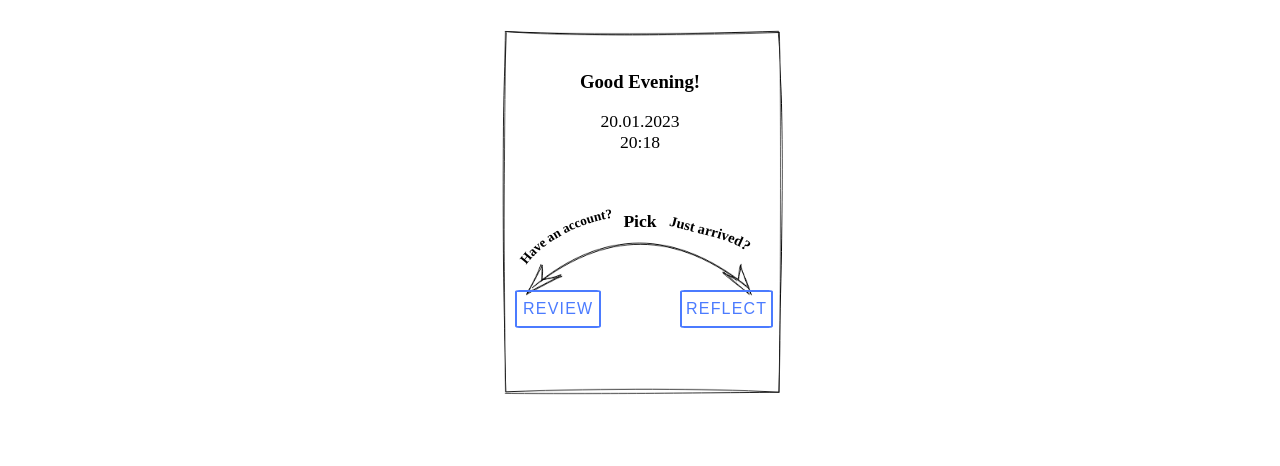
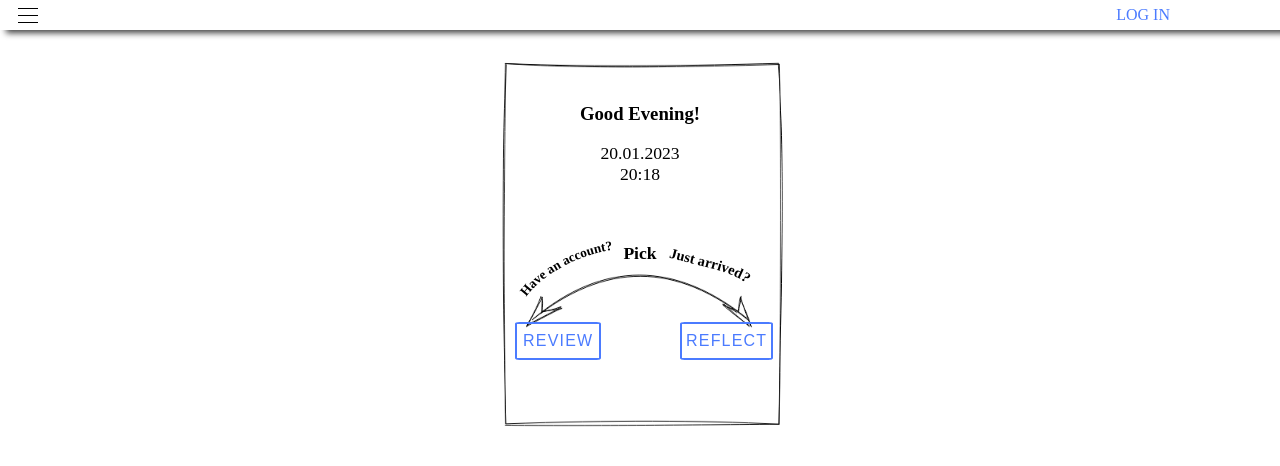
Before and after one commit to bubinq/Self-Reflect, a React (Vite) app: page / in a window 1280 px wide. Shown: the top 466 px of the page. Built offline with nearby package versions, Linux system fonts and the light colour scheme.

Commit message:
Added Header and Login page

```diff
--- a/src/App.css
+++ b/src/App.css
@@ -25,7 +25,7 @@ body {
 .relationshipWrapper {
   caret-color: transparent;
   width: 250px;
-  margin-top: 2em;
+  margin-top: 4em;
   display: flex;
   flex-direction: column;
   align-items: center;
@@ -46,14 +46,14 @@ body {
 
 #canvas {
   position: absolute;
-  top: 1.5em;
+  top: 3.5em;
   display: block;
   width: 360px;
   height: 200px;
 }
 #openingCanvas {
   position: absolute;
-  top: 1.5em;
+  top: 3.5em;
   display: block;
   width: 360px;
   height: 400px;
--- a/src/App.tsx
+++ b/src/App.tsx
@@ -1,14 +1,16 @@
 import "./App.css";
-import { Modals } from "./components/Modals";
 import { Calendar } from "./components/Calendar/Calendar";
+import { LoginPage } from "./pages/LoginPage";
+import { HomePage } from "./pages/HomePage";
 import { Routes, Route } from "react-router-dom"
 function App() {
 
   return (
     <div className="App">
       <Routes>
-        <Route path="/" element={<Modals />}></Route>
+        <Route path="/" element={<HomePage />}></Route>
         <Route path="/review" element={<Calendar />}></Route>
+        <Route path="/login" element={<LoginPage />}></Route>
       </Routes>
     </div>
   );
--- /dev/null
+++ b/src/components/Header.module.css
@@ -0,0 +1,36 @@
+.header {
+  position: fixed;
+  display: flex;
+  caret-color: transparent;
+  background-color: #fff;
+  padding: 6px 18px;
+  width: 100%;
+  box-shadow: 1px 8px 6px -5px rgba(0, 0, 0, 0.75);
+  z-index: 1;
+}
+nav {
+  display: flex;
+  width: 90%;
+  justify-content: space-between;
+}
+.menuWrapper {
+  display: flex;
+  flex-direction: column;
+  border-radius: 50%;
+  align-items: center;
+  justify-content: center;
+  gap: 6px;
+}
+
+.menuDash {
+  height: 1px;
+  width: 20px;
+  background-color: black;
+}
+
+.authWrapper {
+  display: flex;
+  justify-content: center;
+  font-family: cursive;
+  text-transform: uppercase;
+}
--- /dev/null
+++ b/src/components/Header.tsx
@@ -0,0 +1,19 @@
+import styles from "./Header.module.css";
+import { Link } from "react-router-dom";
+
+export const Header = () => {
+  return (
+    <header className={styles.header}>
+      <nav>
+        <div className={styles.menuWrapper}>
+          <div className={styles.menuDash}></div>
+          <div className={styles.menuDash}></div>
+          <div className={styles.menuDash}></div>
+        </div>
+        <div className={styles.authWrapper}>
+          <Link to={"/login"}>Log In</Link>
+        </div>
+      </nav>
+    </header>
+  );
+};
--- /dev/null
+++ b/src/pages/HomePage.module.css
@@ -0,0 +1,6 @@
+.loginWrapper {
+    display: flex;
+    justify-content: center;
+    align-items: center;
+    background: linear-gradient(90deg, rgba(115,201,252,1) 0%, rgba(130,238,255,1) 100%);
+}
--- /dev/null
+++ b/src/pages/HomePage.tsx
@@ -0,0 +1,11 @@
+import { Header } from "../components/Header";
+import { Modal } from "../utilities/modals";
+
+export const HomePage = () => {
+  return (
+    <div>
+      <Header></Header>
+      <Modal></Modal>
+    </div>
+  );
+};
--- /dev/null
+++ b/src/pages/LoginPage.module.css
@@ -0,0 +1,8 @@
+.loginWrapper {
+    display: flex;
+    flex-direction: column;
+    text-align: center;
+    height: 100vh;
+    align-items: center;
+    background: linear-gradient(90deg, rgba(115,201,252,1) 0%, rgba(130,238,255,1) 100%);
+}
--- /dev/null
+++ b/src/pages/LoginPage.tsx
@@ -0,0 +1,22 @@
+import styles from "./LoginPage.module.css";
+
+export const LoginPage = () => {
+  return (
+    <div className={styles.loginWrapper}>
+      <h1>Login Page</h1>
+      <div className={styles.loginPanel}>
+        <form>
+          <div className={styles.emailWrapper}>
+            <label htmlFor="email"></label>
+            <input type="email" id="email" placeholder="E-mail"></input>
+          </div>
+          <div className={styles.passwordWrapper}>
+            <label htmlFor="pass"></label>
+            <input type="password" id="pass" placeholder="Password"></input>
+          </div>
+          <button className={styles.loginBtn} type="submit">Log in</button>
+        </form>
+      </div>
+    </div>
+  );
+};
```
Also changed, not shown: src/utilities/modals.tsx (renamed from src/components/Modals.tsx, +5 -5 lines).
